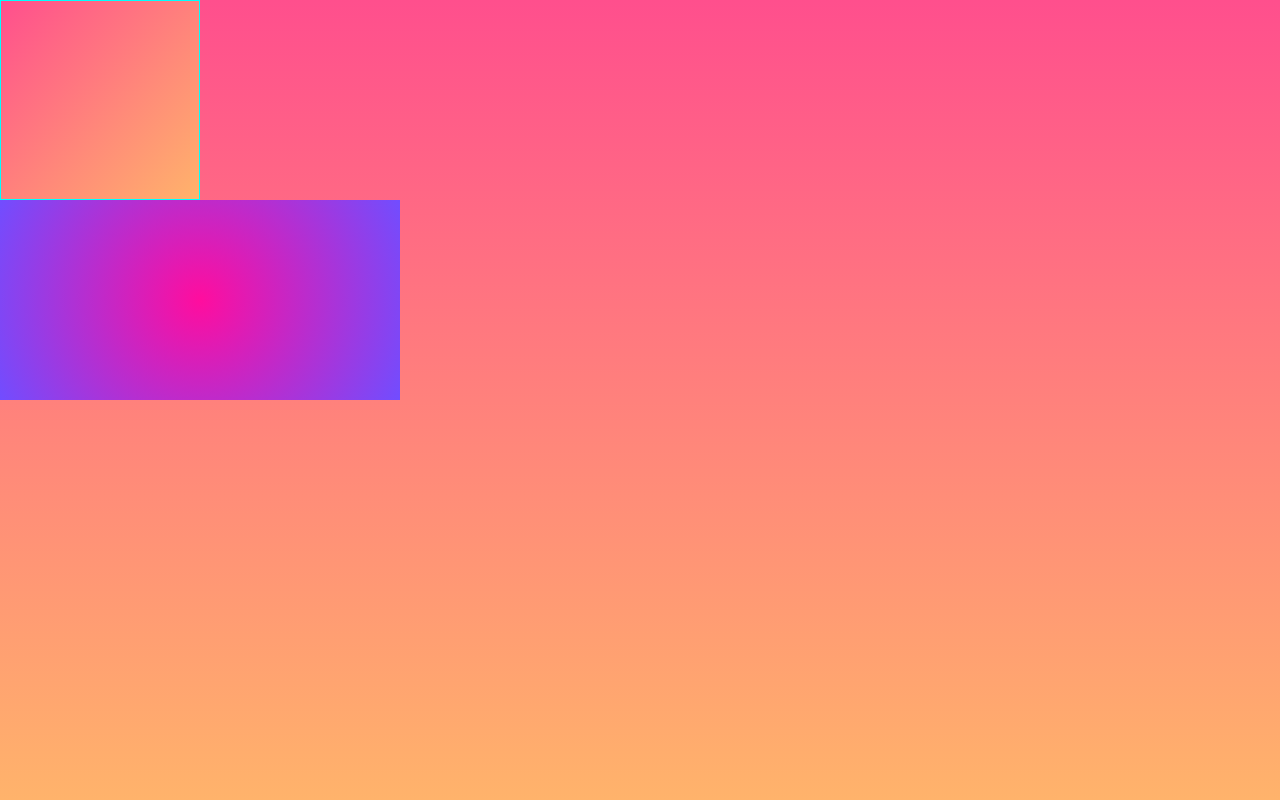
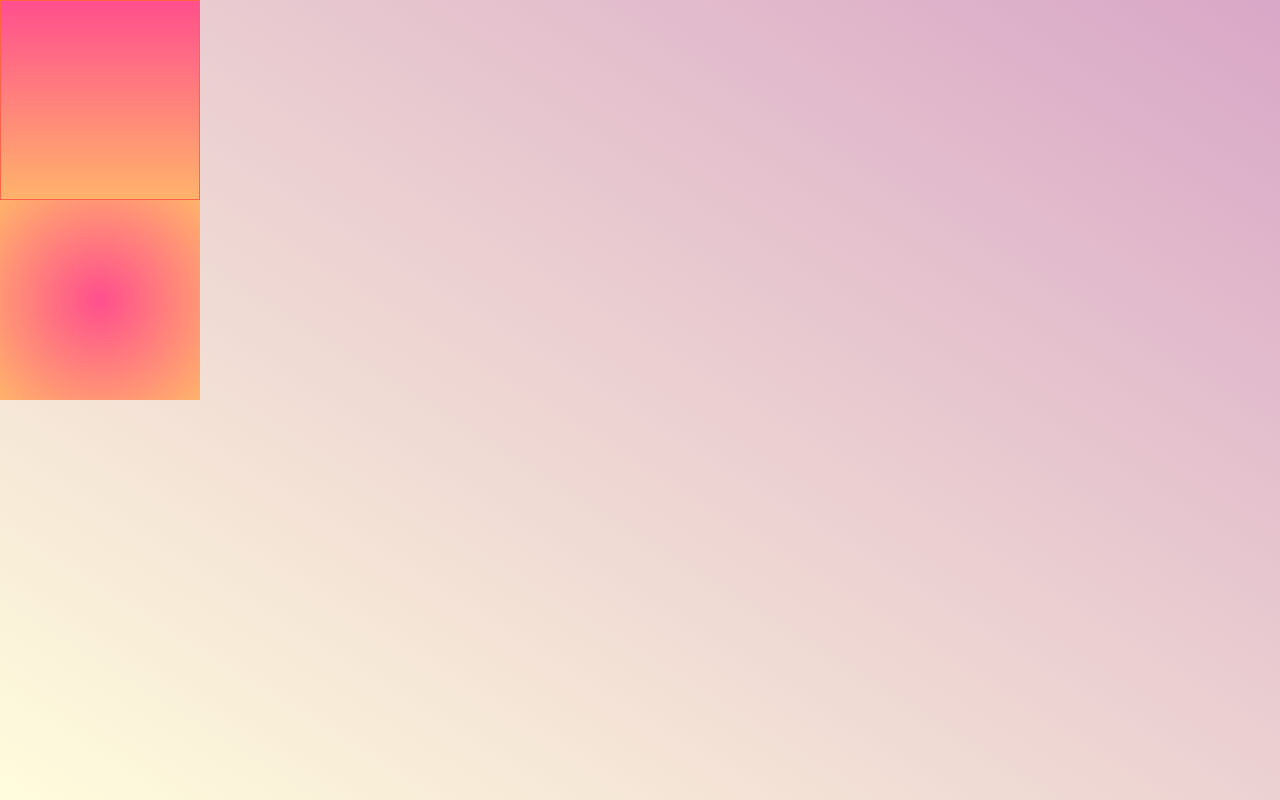
Before and after one commit to legonzz/Codigo-virtual-3, a plain HTML site: page Semana2/Dia3/01-gradientes.html in a window 1280 px wide. Drawn offline with Linux system fonts and the light colour scheme.

Commit message:
repaso clase 8

```diff
--- a/Semana2/Dia3/01-gradientes.css
+++ b/Semana2/Dia3/01-gradientes.css
@@ -3,23 +3,34 @@
   box-sizing: border-box;
 }
 
-html, body{
-    height: 100%;
+.section1 {
+  height: 200px;
+  width: 200px;
+  border: 1px solid tomato;
+  background: -webkit-linear-gradient(top, #ff4f8d, #ffb36b);
+}
+
+html,
+body {
+  height: 100%;
 }
 
 body {
-  background: -webkit-linear-gradient(top, #ff4f8d, #ffb36b);
+  background: #d9a7c7; /* fallback for old browsers */
+  background: -webkit-linear-gradient(
+    to top right,
+    #fffcdc,
+    #d9a7c7
+  ); /* Chrome 10-25, Safari 5.1-6 */
+  background: linear-gradient(
+    to top right,
+    #fffcdc,
+    #d9a7c7
+  ); /* W3C, IE 10+/ Edge, Firefox 16+, Chrome 26+, Opera 12+, Safari 7+ */
 }
 
-.section1 {
+section {
   height: 200px;
   width: 200px;
-  border: cyan solid 1px;
-  background: -webkit-linear-gradient(top left, #ff4f8d, #ffb36b);
+  background: -webkit-radial-gradient(center, ellipse, #ff4f8d, #ffb36b);
 }
-
-.section2 {
-    height: 200px;
-    width: 400px;
-    background: -webkit-radial-gradient(center, circle, #FF0D9E, #714DFF);
-}
--- a/Semana2/Dia3/01-gradientes.html
+++ b/Semana2/Dia3/01-gradientes.html
@@ -1,13 +1,14 @@
 <!DOCTYPE html>
-<html lang="es">
+<html lang="en">
 <head>
-    <meta charset="UTF-8" />
-    <link rel="stylesheet" href="./01-gradientes.css" />
+  <meta charset="UTF-8">
+  <link rel="stylesheet" href="./01-gradientes.css">
   <title>Document</title>
 </head>
 <body>
   <section class="section1"></section>
 
   <section class="section2"></section>
+
 </body>
 </html>
--- a/Semana2/Dia3/02-filtros.css
+++ b/Semana2/Dia3/02-filtros.css
@@ -1,6 +1,6 @@
-* {
-    margin: 0px;
-    box-sizing: border-box;
+*{
+margin:0;
+box-sizing: border-box;
 }
 
 .section1 {
@@ -10,18 +10,21 @@
 
 .section1 img {
     width: 200px;
-    filter: blur(5px);
-    filter: grayscale(0.7);
+    /* filter: blur(5px); */
+    filter: grayscale(0.9);
+}
+
+/* ESTILOS QUE SE APLICAN CUANDO SE PONE EL MOUSE ENCIMA DEL OBJETO */
+.section1 img:hover{
+    filter: none;
     cursor: pointer;
 }
 
-.section1 img:hover{filter: none;}
-
 .section2 {
+    width: 200px;
     height: 200px;
-    width: 200px;
-    background-color: deeppink;
+    background-color: beige;
     cursor: pointer;
-    filter: blur(5px);
-    opacity: 0.09;
+    /* filter: blur(3px); */
+    opacity: 0.3;
 }
--- a/Semana2/Dia3/03-transformaciones.css
+++ b/Semana2/Dia3/03-transformaciones.css
@@ -1,36 +1,36 @@
 *{
-    margin: 0px;
-    box-sizing: border-box;
+margin:0;
+box-sizing:border-box
 }
 
 .section1 {
+    height: 500px;
     width: 500px;
-    height: 500px;
-    border: 1px solid sienna;
+    border: solid 1px tomato;
     margin: 50px auto 0px auto;
 }
 
-.cuadrado {
-    height: 100px;
-    width: 100px;
-    background-color: salmon;
-    /* transform: scale(1.1,1.3); */
-    transform: rotate(30deg) ;
-}
-.cuadrado:hover{
-    transform: scale(1.2,1.2);
-    filter: blur(2px);
-    border-radius: 100px;
+.contenedor {
+   width: 100px;
+   height: 100px;
+   background-color: blueviolet;
+   /* transform: scale(1.1,2); */
+   transform: rotate(30deg);
 }
 
-.circulo {
+.contenedor:hover{
+    transform: scale(1.3);
+    filter: blur(2px);
+}
+
+.circulo{
     width: 100px;
     height: 100px;
-    background-color: slateblue;
+    background-color: cornflowerblue;
     border-radius: 50%;
     margin: auto;
-    /* transform: translate(50px, -50px) */;
-    /* CUANDO SE COLOCAN PORCENTAJES SE TOMA COMO REFERENCIA EL VALOR
-    DEL TAMAÑO DEL ELEMENTO: EJM.: 100% DE 100PX, SE MOVERÍA 100PX */
+    /* transform: translate(50px, -50px) */
+    /* AL COLOCAR PORCENTAJES SE TOMA EL VALOR DEL TAMAÑO
+    DEL ELEMENTO PARA TRASLADAR DE POSICIONES */
     transform: translate(-100%, -100%);
 }
--- a/Semana2/Dia3/04-transiciones.css
+++ b/Semana2/Dia3/04-transiciones.css
@@ -1,54 +1,62 @@
 *{
-    margin: 0px;
-    box-sizing: border-box;
+margin:0;
+box-sizing:border-box
 }
 
 .section1 {
+    height: 500px;
     width: 500px;
-    height: 500px;
-    border-radius: 50px;
+    border-radius: 20px;
     box-shadow: #bbb 0px 0px 20px;
     margin: 50px auto 0px auto;
-    transition: all .5s ease-in-out;
+    transition: all 0.5s ease-in;
     overflow: hidden;
 }
 
 .section1:hover{
-    border-radius: 5px;
+    border-radius: 0px;
 }
 
 .cuadrado {
+    height: 100px;
+    /* width: 50px; */
     width: 100px;
-    height: 100px;
-    background-color: springgreen;
-    transition: all 2s ease-in;
+    background-color: aquamarine;
+    transition: all 2s ease-out;
 }
 
+/* CUANDO SE ESTE HACIENDO HOVER EN EL .section1 ,
+EL ELEMENTO INTERNO QUE LLEVA LA CLASE .cuadrado
+SUFRIRÁ LOS CAMBIOS */
 .section1:hover .cuadrado{
+    /* width: 100%; */
     border-radius: 50%;
-    margin: 0px 0px 0px 200px;
+    margin: 0 0 0 200px;
 }
 
 .section2 {
+    height: 500px;
     width: 500px;
-    height: 500px;
-    border-radius: 50px;
+    border-radius: 20px;
     box-shadow: #bbb 0px 0px 20px;
     margin: 50px auto 0px auto;
     overflow: hidden;
-    transition: all 1.5s ease-in-out;
+    transition: all 1.2s ease-out;
 }
 
 .section2:hover {
-    box-shadow: #ff0000 0px 0px 20px;
+    box-shadow: deeppink 0px 0px 20px;
 }
 
 .persiana {
-    background-color: tomato;
-    transition: all 2.5s linear;
+    background-color: deeppink;
     height: 0px;
+    transition: all 3s ease-out;
+    box-shadow: deeppink 0px 3px 0px;
 }
 
-.section2:hover .persiana {
+/* CUANDO SE HAGA HOVER EN SECTION2 PERSIANA CMABIA CON EL ESTILO */
+.section2:hover .persiana{
     height: 500px;
+    box-shadow: deeppink 0px 3px 20px;
 }
--- a/Semana2/Dia3/05-animaciones.css
+++ b/Semana2/Dia3/05-animaciones.css
@@ -1,12 +1,12 @@
 * {
-  margin: 0px;
+  margin: 0;
   box-sizing: border-box;
 }
 
 .section1 {
+  height: 500px;
   width: 500px;
-  height: 500px;
-  border-radius: 50px;
+  border-radius: 20px;
   box-shadow: #bbb 0px 0px 20px;
   margin: 50px auto 0px auto;
   text-align: center;
@@ -18,25 +18,23 @@
   outline: none;
   padding: 10px 15px;
   border-radius: 20px;
-  background: -webkit-linear-gradient(top, #ffbc9a, #ff469a);
-  color: white;
-  font-family: -apple-system, BlinkMacSystemFont, "Segoe UI", Roboto, Oxygen,
-    Ubuntu, Cantarell, "Open Sans", "Helvetica Neue", sans-serif;
-    animation: animarboton 2s ease-in infinite normal none;
+  background: -webkit-linear-gradient(top, #ff4f8d, #ffb36b);
+  font-family: "Trebuchet MS", "Lucida Sans Unicode", "Lucida Grande",
+    "Lucida Sans", Arial, sans-serif;
+  font-weight: 700;
+  animation: animarboton 2s ease-out 0s infinite normal none;
 }
 
-/* Creando una animacion */
-/* AGREGANDO ESTADOS */
-@keyframes animarboton {
+/* CREANDO UNA ANIMACION INDEPENDIENTES */
+@keyframes animarboton{
   0% {
     padding: 10px 15px;
   }
   50% {
     padding: 10px 50px;
+    transform: scale(1.2);
   }
-  80%{
-      scale: ;
-  }
+
   100% {
     padding: 10px 15px;
   }
```
Also changed, not shown: Semana2/Dia3/02-filtros.html (+1 -1 lines), Semana2/Dia3/03-transformaciones.html (+3 -2 lines), Semana2/Dia3/05-animaciones.html (+1 -3 lines). Lines whose indentation alone changed are shown as unchanged.
